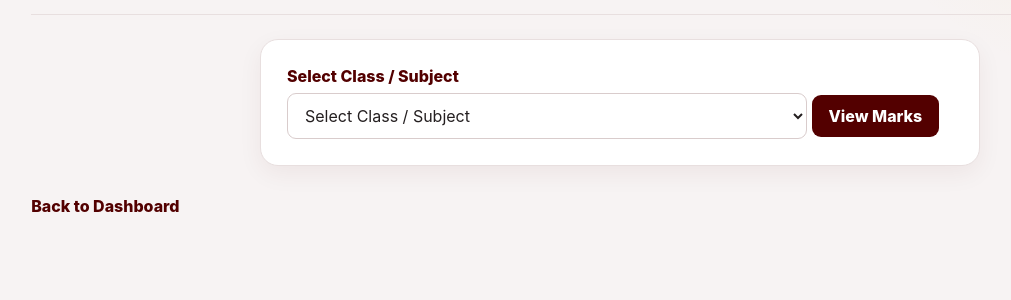
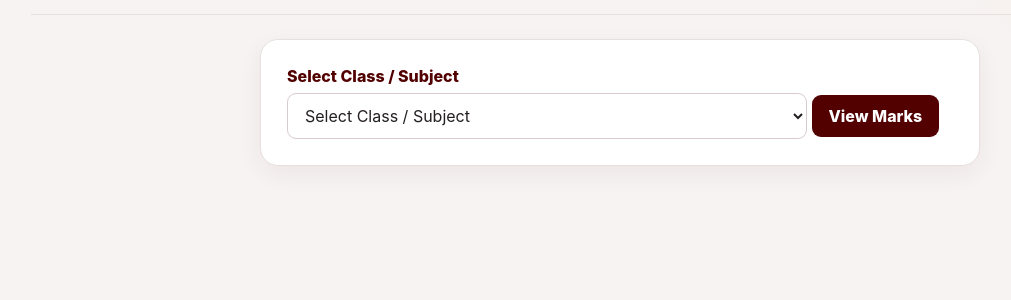
Before and after one commit to timo1456/NIA, a Flask app: template templates/marks_sheet.html in a window 1280 px wide. Shown: the part 256-556 px from the top of the page, without its empty margins (20-1031 px from the left). Run offline with Flask 3, Linux system fonts and the light colour scheme; the template is opened without the code that fills it, so the values that code supplies are empty.

Commit message:
Keep dashboard navigation in feature nav bar

```diff
--- a/templates/marks_sheet.html
+++ b/templates/marks_sheet.html
@@ -83,9 +83,5 @@
     {% endif %}
 
 {% endif %}
-
-<br>
-<a href="/dashboard">Back to Dashboard</a>
-
 </body>
 </html>
```
